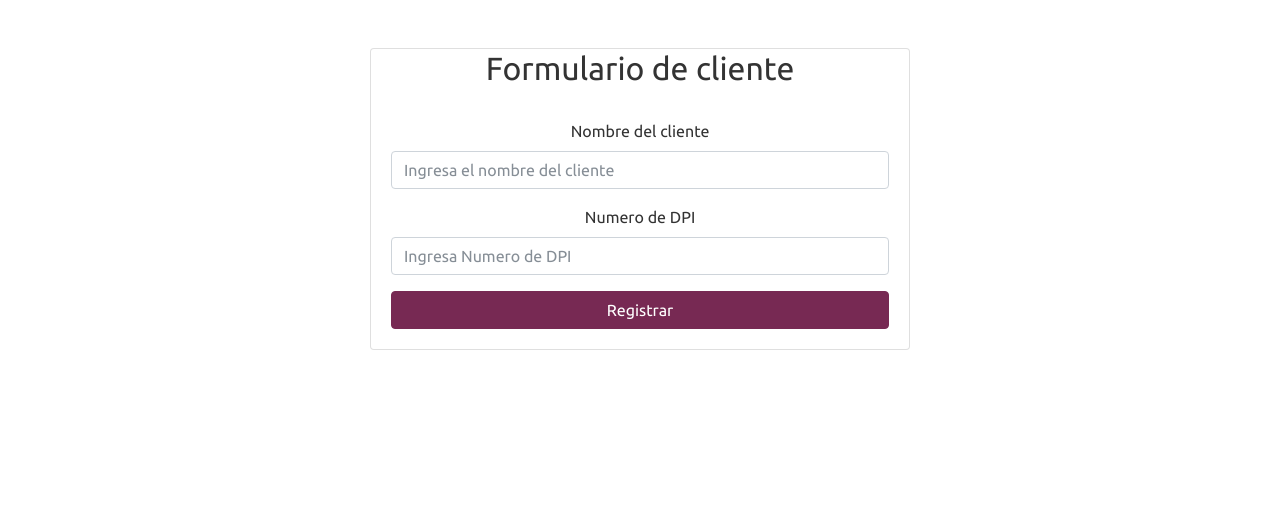
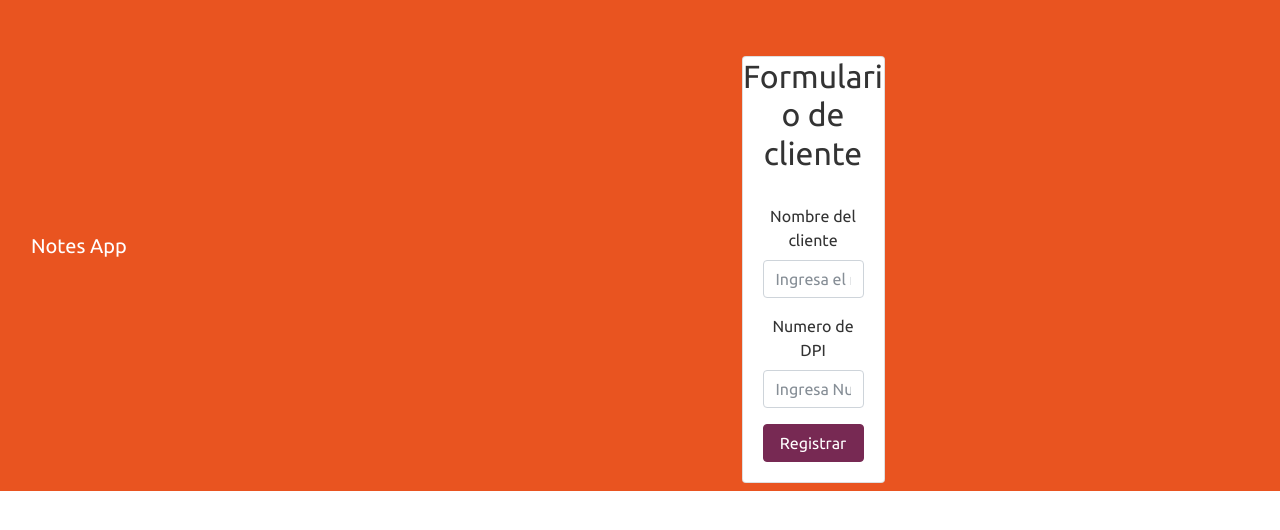
Before and after one commit to Allan-Figueroa/Curso-HTML, a plain HTML site: page Clase 7/index.html in a window 1280 px wide. Drawn offline with nearby package versions, Linux system fonts and the light colour scheme.

Commit message:
Update index.html
Add

```diff
--- a/Clase 7/index.html
+++ b/Clase 7/index.html
@@ -10,6 +10,11 @@
     href="https://bootswatch.com/4/united/bootstrap.min.css"/>
 </head>
 <body>
+  <!--NAVBAR-->
+  <nav class="navbar navbar-expand-lg navbar-dark bg-primary">
+    <div class="container-fluid">
+      <span class="navbar-brand mb-0 h1">Notes App</span>
+    </div>
     <div class="container mt-5">
         <div class="row justify-content-center">
           <div class="col-6">
```
